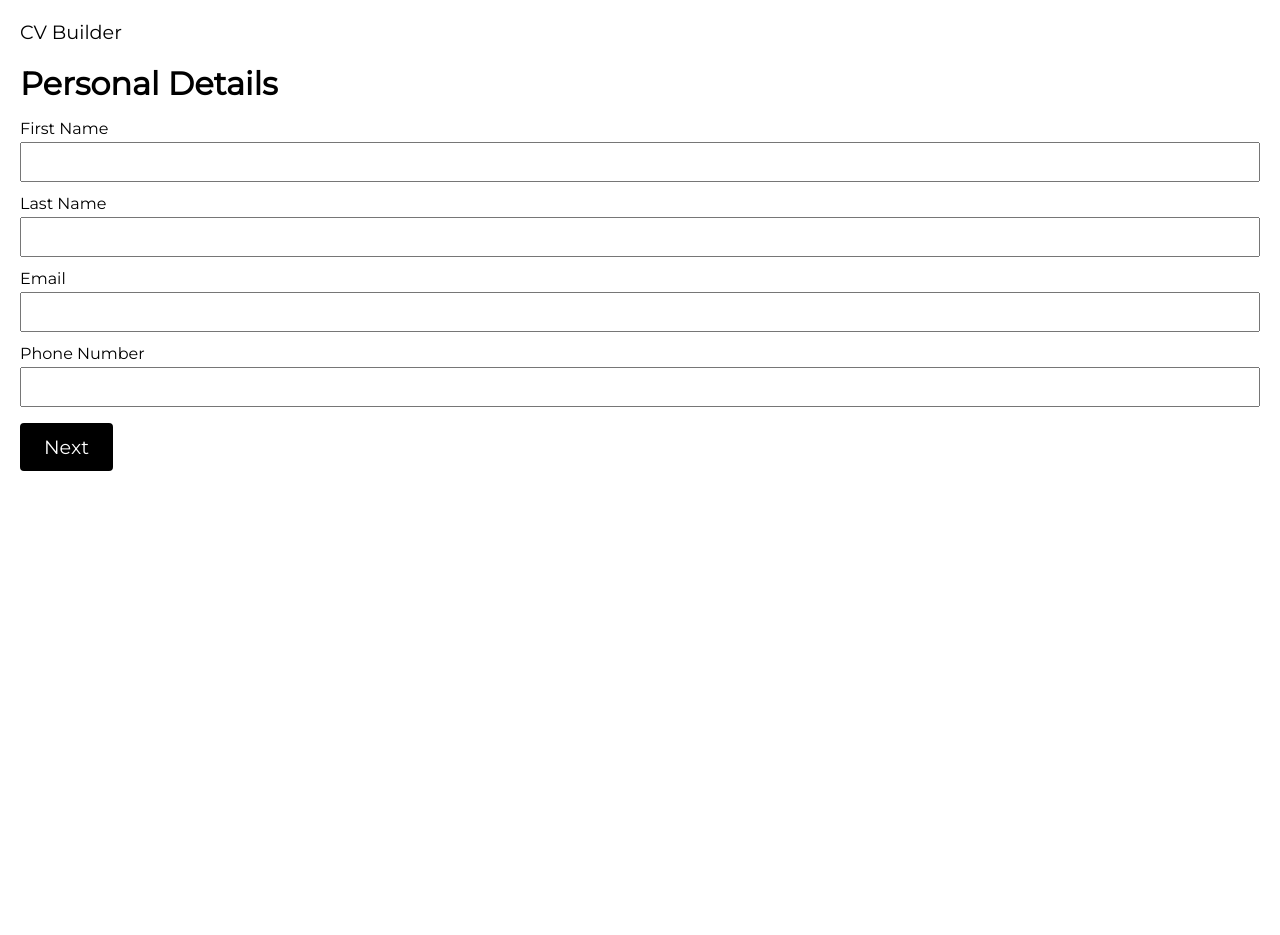
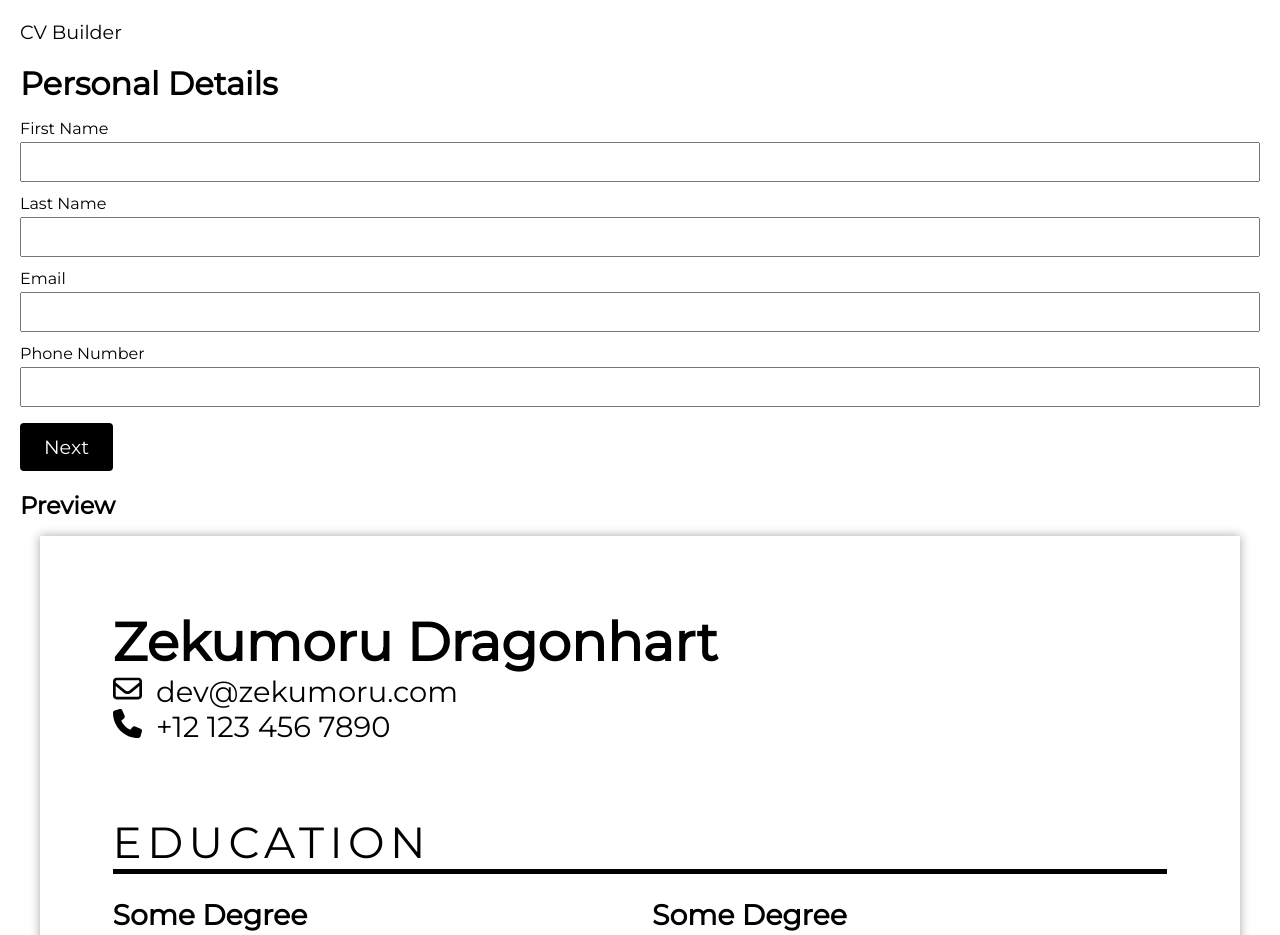
Before and after one commit to Zekumoru/top-cv-application, a React (Create React App) app: page / in a window 1280 px wide. Shown: the top 935 px of the page. Before the commit the page ends 800 px from the top, so only its background shows below. Built offline with nearby package versions, Linux system fonts and the light colour scheme.

Commit message:
Add preview of CV

```diff
--- a/src/App.js
+++ b/src/App.js
@@ -3,7 +3,9 @@ import Form from './components/Form';
 import TopNavBar from './components/TopNavBar';
 import LabeledInput from './components/LabeledInput';
 import ListContainer from './components/ListContainer';
+import CV from './components/CV';
 import { nanoid } from 'nanoid';
+import './styles/App.scss';
 
 const currentYear = new Date().getFullYear();
 
@@ -288,6 +290,10 @@ class App extends React.Component {
           onPreviousPage={this.previousPage}
           onNextPage={this.nextPage}
         />
+        <div className="preview">
+          <h2>Preview</h2>
+          <CV />
+        </div>
       </div>
     );
   }
--- /dev/null
+++ b/src/styles/App.scss
@@ -0,0 +1,5 @@
+.App {
+  .preview {
+    padding: 20px;
+  }
+}
```
